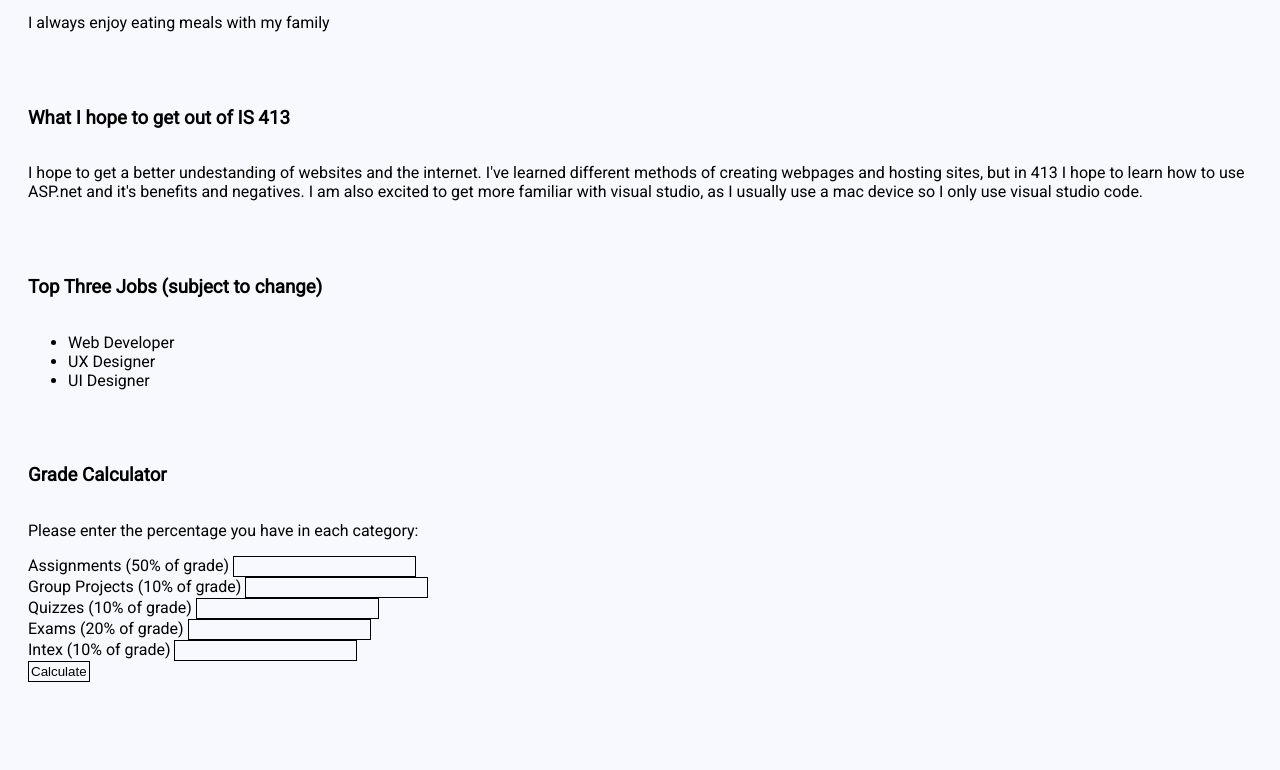
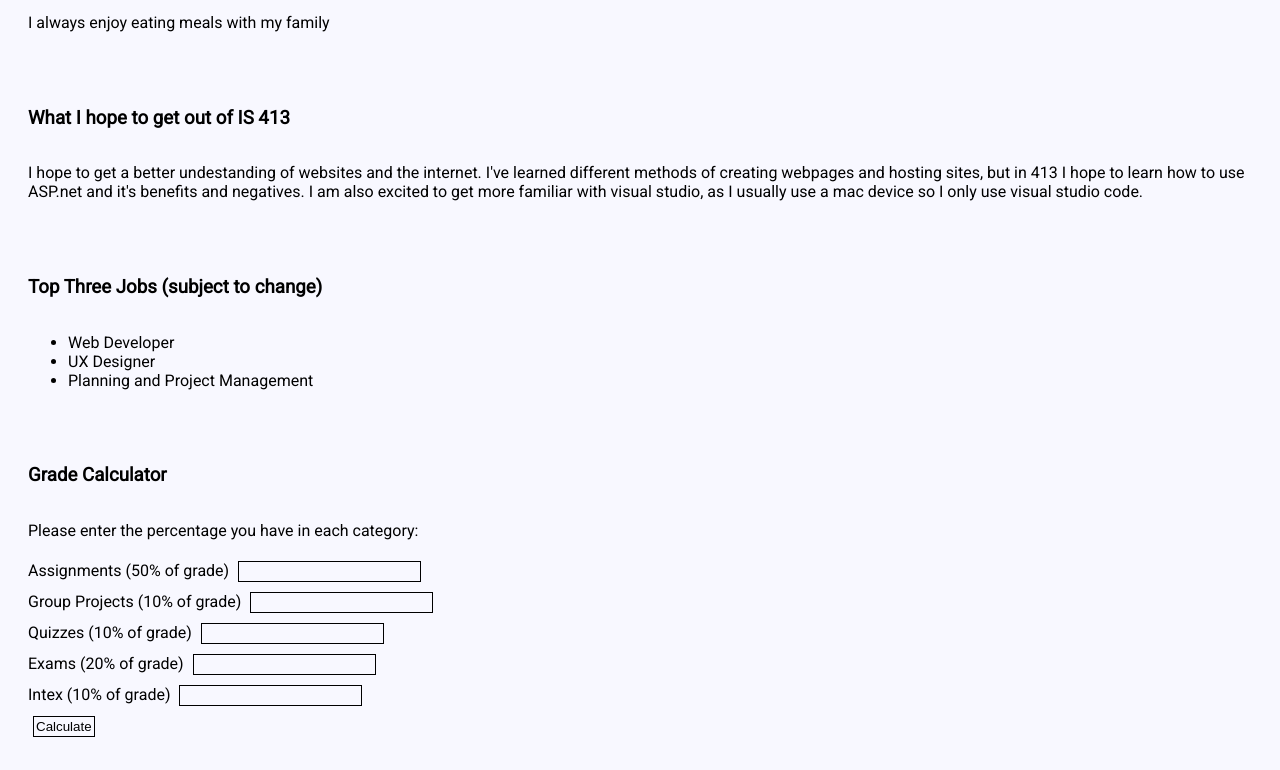
Before and after one commit to s-wei-h/Assignment1, a plain HTML site: page wwwroot/index.html in a window 1280 px wide. Shown: the part 551-1321 px from the top of the page. Before the commit the page ends 1261 px from the top, so only its background shows below. Drawn offline with Linux system fonts and the light colour scheme; a web font is replaced by a local one.

Commit message:
3rd commit

```diff
--- a/wwwroot/css/StyleSheet.css
+++ b/wwwroot/css/StyleSheet.css
@@ -33,4 +33,5 @@ input {
     padding: 2px;
     border: 1px solid;
     box-shadow: none;
+    margin: 5px;
 }
--- a/wwwroot/index.html
+++ b/wwwroot/index.html
@@ -28,7 +28,7 @@
             <ul>
                 <li>Web Developer</li>
                 <li>UX Designer</li>
-                <li>UI Designer</li>
+                <li>Planning and Project Management</li>
             </ul>
         </div>
 
```
